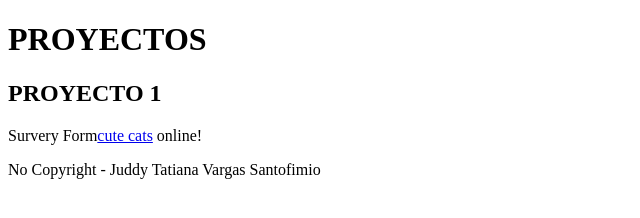
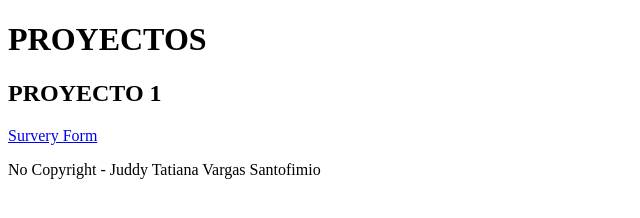
Before and after one commit to tatiana1104/proyec_basic, a plain HTML site: page index.html in a window 1280 px wide. Shown: the whole page, without its empty margins (0-640 px from the left). Drawn offline with Linux system fonts and the light colour scheme.

Commit message:
Update index.html

```diff
--- a/index.html
+++ b/index.html
@@ -9,7 +9,7 @@
       <h1>PROYECTOS</h1>
       <section>
         <h2>PROYECTO 1</h2>
-        <p>Survery Form<a href="https://cdn.freecodecamp.org/curriculum/cat-photo-app/running-cats.jpg">cute cats</a> online!</p>
+        <p><a href="proyecto1/">Survery Form</a></p>
       </section>
 
     </main>
```
